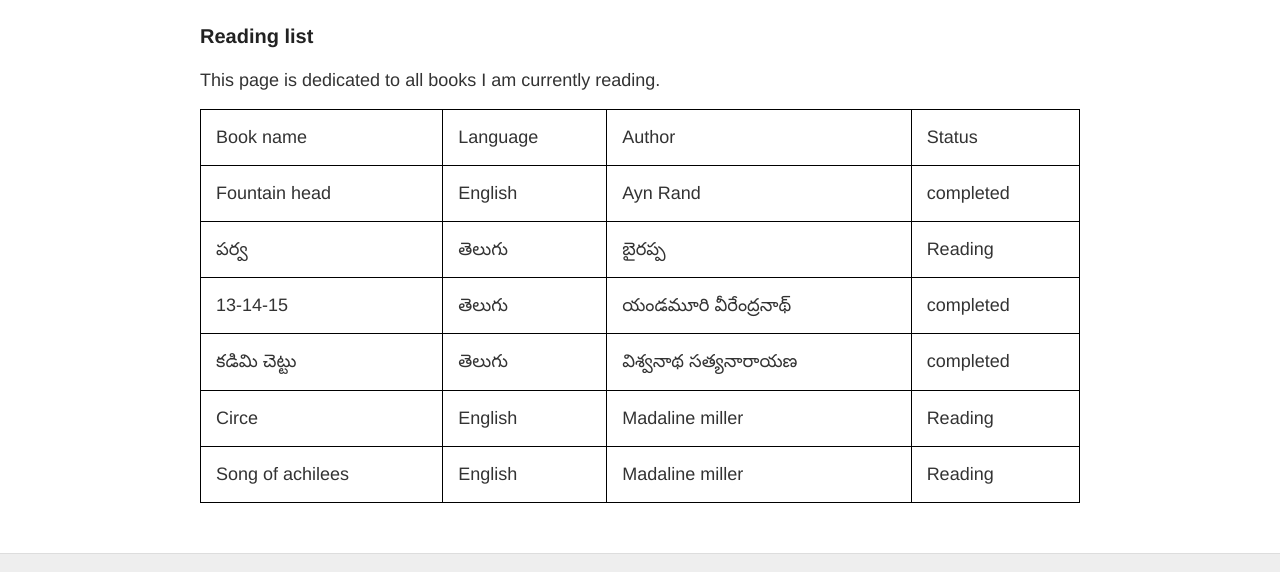
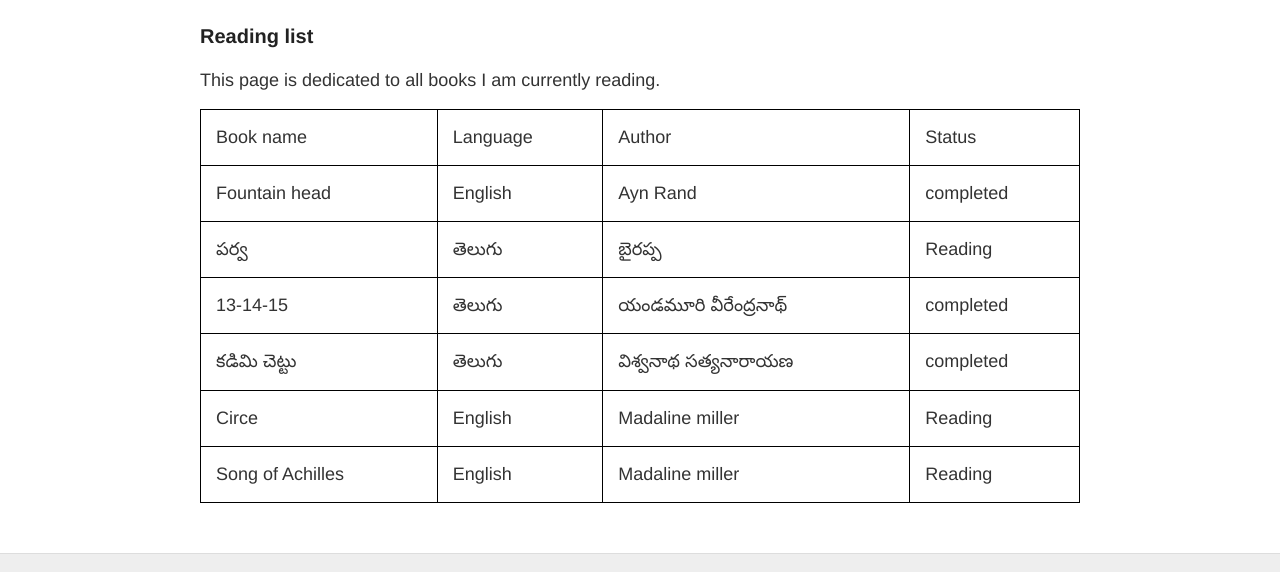
Before and after one commit to rsk/rsk.github.io, a Jekyll site: the page built from readinglist.md, in a window 1280 px wide. Shown: the part 286-858 px from the top of the page. Built offline with Jekyll 4.4.1, drawn with Linux system fonts in a browser that asks for light colours; comment, search, counter and statistics services are not loaded.

Commit message:
Update readinglist.md

```diff
--- a/readinglist.md
+++ b/readinglist.md
@@ -64,7 +64,7 @@ This page is dedicated to all books I am currently reading.
     <td> Reading </td>
   </tr>
     <tr>
-    <td> Song of achilees  </td>
+    <td> Song of Achilles  </td>
     <td>English </td>
     <td>Madaline miller  </td>
     <td> Reading </td>
```
